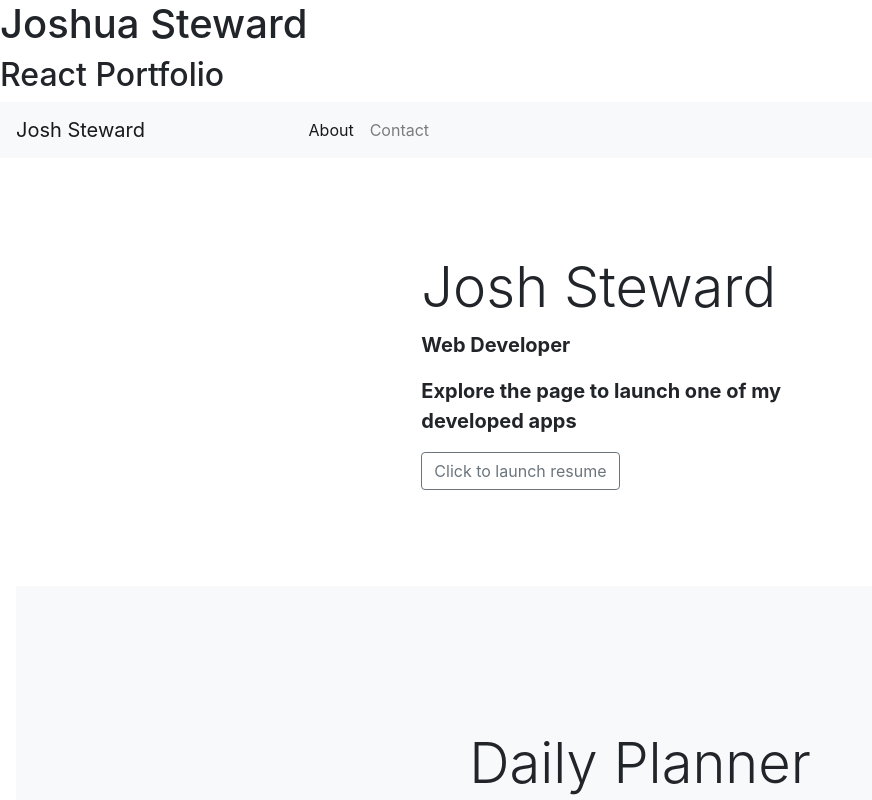
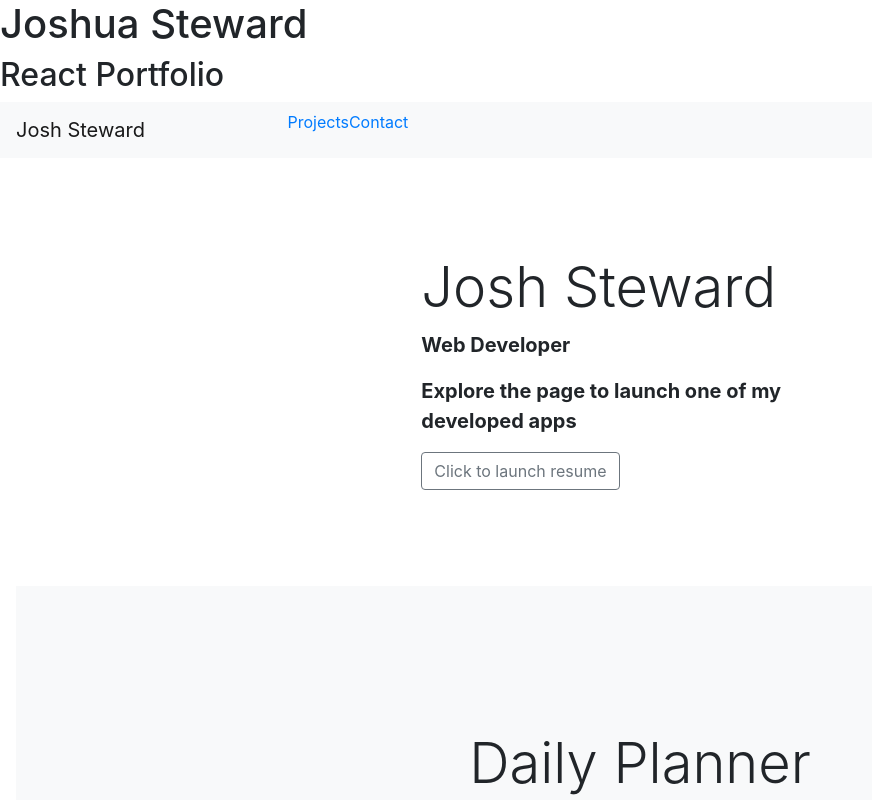
Before and after one commit to JoshSteward/ReactPortfolio, a React (Create React App) app: page / in a window 1280 px wide. Shown: the top 800 px of the page, without its empty margins (0-872 px from the left). Built offline with nearby package versions, Linux system fonts and the light colour scheme.

Commit message:
Routes edit

```diff
--- a/src/App.js
+++ b/src/App.js
@@ -25,7 +25,7 @@ function App() {
         <Route path="/">
           <Projects />
         </Route>
-        <Route path="/Contact.html">
+        <Route path="/Contact">
           <Contact/>
         </Route>
       </Switch>
--- a/src/Components/Navbar/index.js
+++ b/src/Components/Navbar/index.js
@@ -1,4 +1,10 @@
 import React from 'react';
+import {
+    BrowserRouter as Router,
+    Switch,
+    Route,
+    Link
+  } from "react-router-dom";
 
 function Navbar() {
     return(
@@ -10,19 +16,20 @@ function Navbar() {
                 <span class="navbar-toggler-icon"></span>
                 </button>
             </div>
-
+            <Router>
             <div class = "col-md-2">
                 <div class="collapse navbar-collapse" id="navbarNav">
                 <ul class="navbar-nav">
                     <li class="nav-item active">
-                    <a class="nav-link" href="index2.html">About <span class="sr-only">(current)</span></a>
+                        <Link to="/">Projects</Link>
                     </li>
                     <li class="nav-item">
-                    <a class="nav-link" href="Contact.html">Contact</a>
+                    <Link to="/Contact">Contact</Link>
                     </li>
                 </ul>
                 </div>
             </div>
+            </Router>
         </div>
     </nav>
     );
```
